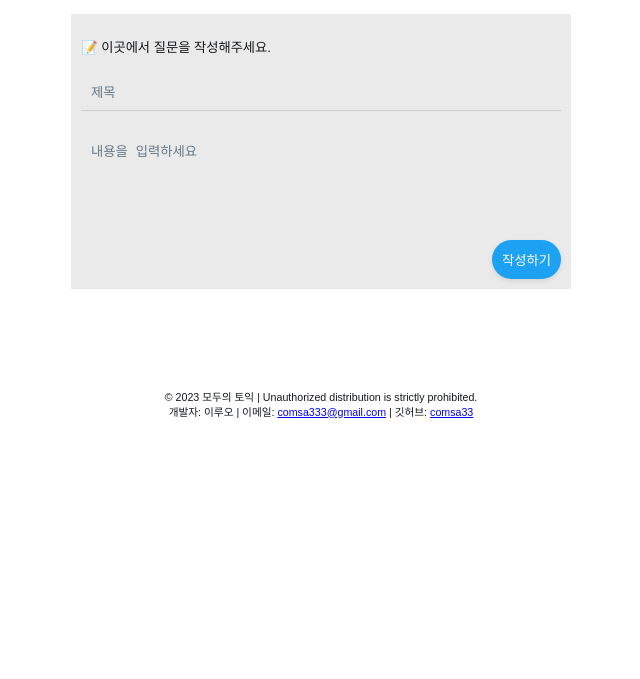
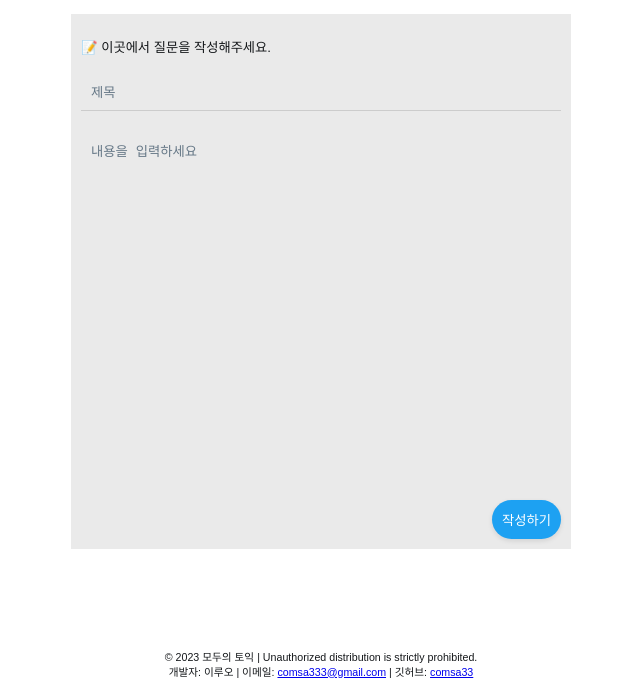
Before and after one commit to comsa33/toeic4all, a Flask app: page /board in a window 1280 px wide. Shown: the part 377-1056 px from the top of the page, without its empty margins (319-959 px from the left). Before the commit the page ends 795 px from the top, so only its background shows below. Run offline with Flask 3, Linux system fonts and the light colour scheme; data that the repository does not hold is empty; some web fonts are replaced.

Commit message:
fix: board css

```diff
--- a/static/css/board.css
+++ b/static/css/board.css
@@ -79,7 +79,8 @@ input {
 
 textarea {
     border: none;
-    padding: 10px 80px 80px 10px;
+    padding: 10px 80px 30px 10px;
+    min-height: 350px;
     outline: none;
     resize: none;
     width: 100%;
```
